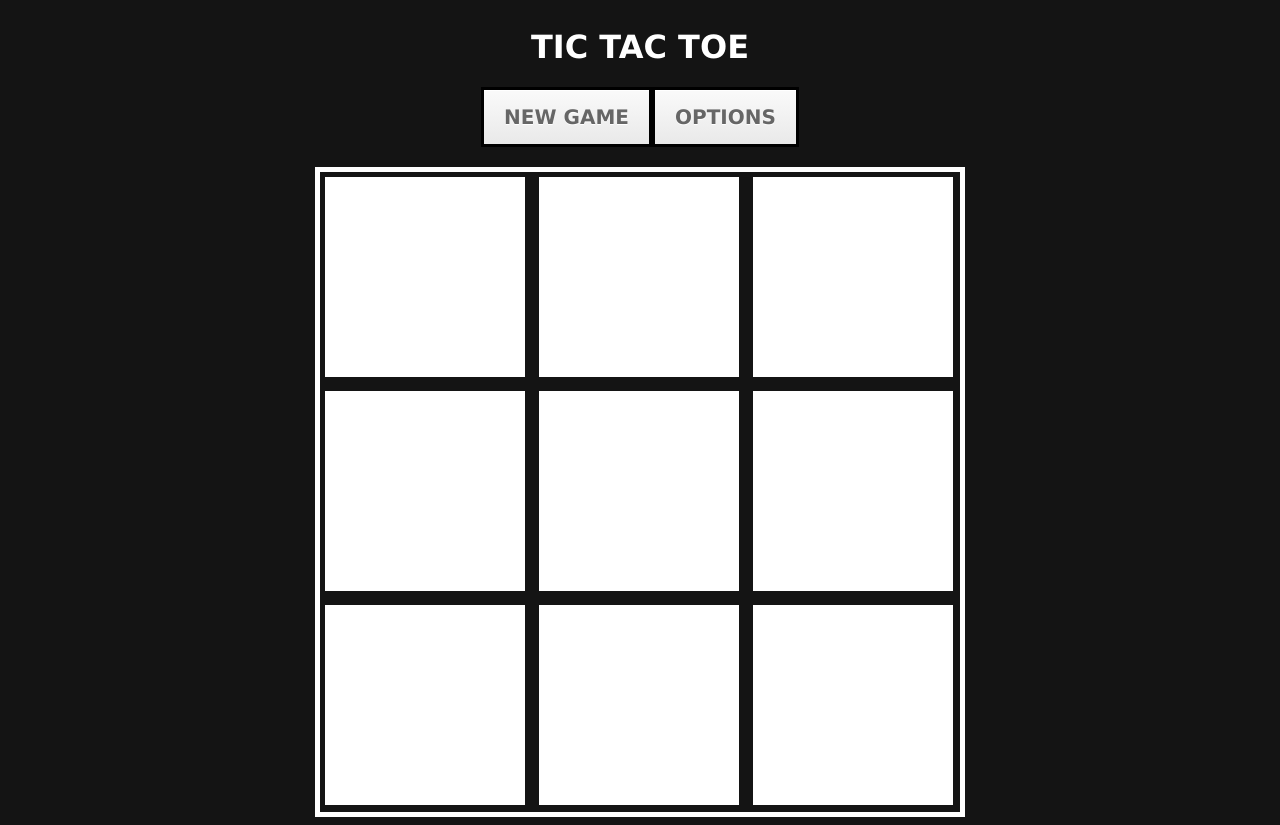
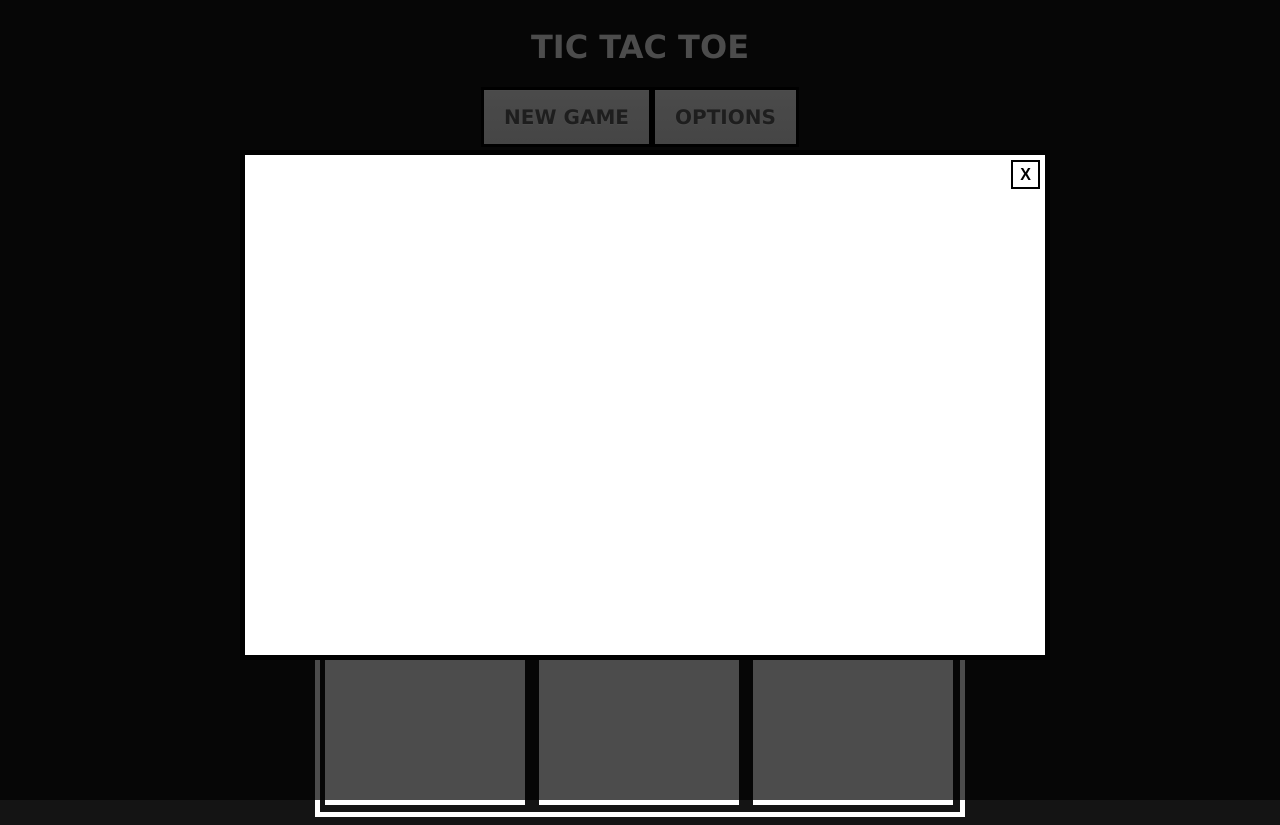
Before and after one commit to sethcatts/SHC_TicTacToe, a plain HTML site: page index.html in a window 1280 px wide. Both pictures are taken after a click on the button "OPTIONS". Drawn offline with Linux system fonts and the light colour scheme.

Commit message:
Implementing toggle menu div

```diff
--- a/game.js
+++ b/game.js
@@ -16,7 +16,7 @@ class Game {
     this.currentPlayer  = this.player_1;
     this.waitingPlayer  = this.player_2;
     console.log("NEW GAME CREATED");
-    console.table(this);
+    //console.table(this);
   }
 
   /*
--- a/index.html
+++ b/index.html
@@ -9,10 +9,11 @@
     <script src="testModule.js"></script>
     <script src="instance.js"></script>
   </header>
+  <body>
   <h1 id='head_title'>TIC TAC TOE</h1>
   <div id="menu_buttons">
     <button class="menu_button" onclick="newGame()">NEW GAME</button>
-    <button class="menu_button" onclick="alert('Optons')">OPTIONS</button>
+    <button class="menu_button" onclick="toggleMenu()">OPTIONS</button>
   </div>
   <div id='game'>
     <div class="game_board">
@@ -35,10 +36,21 @@
   </div>
   <div id="popup_bg">
     <div id="popup_menu">
-
+        <div id="close_popup_div" title="Close Menu" onclick="toggleMenu()">
+          <p>X</p>
+        </div>
     </div>
   </div>
-
+  <script type="text/javascript">
+    var popup_menu = document.getElementById("popup_bg");
+    function toggleMenu() {
+      if(popup_menu.style.display != "block") {
+        popup_menu.style.display = "block";
+      } else {
+        popup_menu.style.display = "none";
+      }
+    }
+  </script>
 </main>
 
 </html>
--- a/styles.css
+++ b/styles.css
@@ -24,7 +24,8 @@ img {
 }
 
 .cell:hover {
-  background-color: rgb(132, 255, 228);
+  background-color: rgb(233, 233, 233);
+  box-shadow: inset 0px 0px 0px 5px rgb(75, 175, 179);
 }
 
 #head_title {
@@ -71,3 +72,47 @@ img {
 	position:relative;
 	top:1px;
 }
+
+#popup_bg {
+  position: fixed;
+  top: 0;
+  left: 0;
+  background-color: rgba(0, 0, 0, 0.7);
+  width: 100%;
+  height: 100%;
+  display: none;
+}
+
+#popup_menu {
+  position: fixed;
+  width: 800px;
+  height: 500px;
+  border: 5px solid black;
+  background-color: white;
+  left: 50%;
+  margin-left: -400px;
+  top: 50%;
+  margin-top: -250px;
+}
+
+#close_popup_div {
+  position: absolute;
+  width: 25px;
+  height: 25px;
+  border: 2px solid black;
+  text-align: center;
+  right: 5px;
+  top: 5px;
+  cursor: pointer;
+}
+
+#close_popup_div:hover {
+  background-color: rgb(255, 75, 51);
+}
+
+#close_popup_div p {
+  color: black;
+  margin-top: 4px;
+  font-family: sans-serif;
+  font-weight: bold;
+}
```
